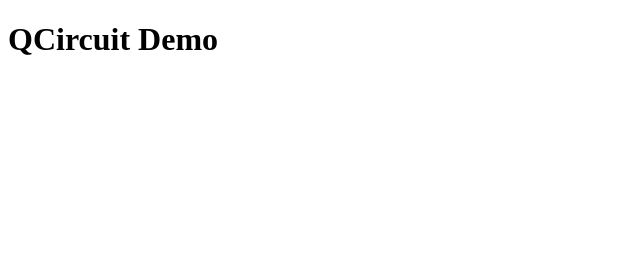
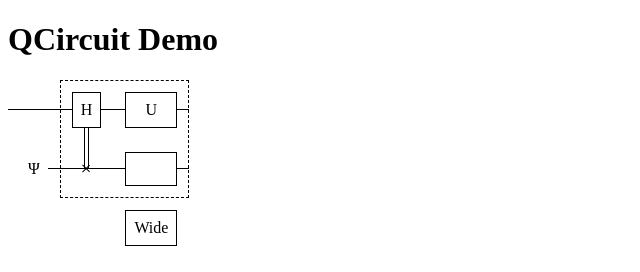
Before and after one commit to GiacoCorsiglia/qcircuit, a website built with Vite: page index.html in a window 1280 px wide. Shown: the whole page, without its empty margins (0-640 px from the left). Built offline with nearby package versions, Linux system fonts and the light colour scheme.

Commit message:
Add exploratory demo + styles

```diff
--- a/index.html
+++ b/index.html
@@ -8,6 +8,42 @@
   <body>
     <div id="app"></div>
 
+    <div class="qcircuit">
+      <div class="box" style="grid-row: 1 / 7; grid-column: 4 / 10;"></div>
+
+      <div class="wire" style="grid-row: 2; grid-column: 1;"></div>
+      <div class="wire" style="grid-row: 2; grid-column: 2;"></div>
+      <div class="wire" style="grid-row: 2; grid-column: 3;"></div>
+
+      <div class="wire" style="grid-row: 2; grid-column: 4;"></div>
+      <div class="gate" style="grid-row: 2; grid-column: 5;">H</div>
+      <div class="wire" style="grid-row: 2; grid-column: 6;"></div>
+
+      <div class="wire" style="grid-row: 2; grid-column: 7;"></div>
+      <div class="gate" style="grid-row: 2; grid-column: 8;"><span>U</span></div>
+      <div class="wire" style="grid-row: 2; grid-column: 9;"></div>
+
+      <div class="vwire double" style="grid-row: 3; grid-column: 5;"></div>
+      <div class="vwire double" style="grid-row: 4; grid-column: 5;"></div>
+
+      <div class="label" style="grid-row: 5; grid-column: 2;"><span>Ψ</span></div>
+      <div class="wire" style="grid-row: 5; grid-column: 3;"></div>
+
+      <div class="wire" style="grid-row: 5;  grid-column: 4;"></div>
+
+      <div class="wire" style="grid-row: 5;  grid-column: 5;"></div>
+      <div class="vwire double first-half" style="grid-row: 5;  grid-column: 5;"></div>
+      <div class="x" style="grid-row: 5;  grid-column: 5;"></div>
+
+      <div class="wire" style="grid-row: 5;  grid-column: 6;"></div>
+
+      <div class="wire" style="grid-row: 5; grid-column: 7;"></div>
+      <div class="gate" style="grid-row: 5; grid-column: 8;"></div>
+      <div class="wire" style="grid-row: 5; grid-column: 9;"></div>
+
+      <div class="gate" style="grid-row: 8; grid-column: 8;"><span>Wide</span></div>
+    </div>
+
     <script type="module" src="/src/demo.ts"></script>
   </body>
 </html>
--- a/src/demo.ts
+++ b/src/demo.ts
@@ -1,3 +1,5 @@
+import "./qcircuit.scss";
+
 document.querySelector<HTMLDivElement>("#app")!.innerHTML = `
   <h1>QCircuit Demo</h1>
 `;
--- /dev/null
+++ b/src/qcircuit.scss
@@ -0,0 +1,165 @@
+.qcircuit {
+  display: grid;
+  box-sizing: border-box;
+
+  /* The N here is the number of rows */
+  grid-template-rows: repeat(3, 0.75em min-content 0.75em);
+  /* N here is the number of columns */
+  grid-template-columns: repeat(3, 0.75em min-content 0.75em);
+}
+
+.gate {
+  border: 1px solid #000;
+  padding: 0.5em;
+}
+
+.label {
+  padding: 0.5em;
+}
+
+.gate,
+.label {
+  display: flex;
+  align-items: center;
+  justify-content: center;
+}
+
+.wire,
+.vwire {
+  display: grid;
+
+  &::before,
+  &::after {
+    background: currentColor;
+  }
+
+  &::before {
+    content: "";
+  }
+
+  &.double {
+    &::after {
+      content: "";
+    }
+  }
+}
+
+.wire {
+  &.first-half, &.second-half {
+    width: 50%;
+  }
+  &.second-half {
+    position: relative;
+    left: 50%;
+  }
+
+  grid-template-rows: 1fr 1px 1fr;
+
+  &::before,
+  &::after {
+    height: 1px;
+  }
+
+  &::before {
+    grid-row: 2;
+  }
+
+  &.double {
+    grid-template-rows: 1fr 1px 3px 1px 1fr;
+
+    &::after {
+      grid-row: 4;
+    }
+  }
+}
+
+.vwire {
+  &.first-half, &.second-half {
+    height: 50%;
+  }
+  &.second-half {
+    position: relative;
+    top: 50%;
+  }
+
+  grid-template-columns: 1fr 1px 1fr;
+
+  &::before,
+  &::after {
+    width: 1px;
+  }
+
+  &::before {
+    grid-column: 2;
+  }
+
+  &.double {
+    grid-template-columns: 1fr 1px 3px 1px 1fr;
+
+    &::after {
+      grid-column: 4;
+    }
+  }
+}
+
+.dot {
+  display: flex;
+  align-items: center;
+  justify-content: center;
+
+  &::before {
+    content: "";
+    background: currentColor;
+    border-radius: 1000px;
+    width: 0.5em;
+    height: 0.5em;
+  }
+}
+
+.circle {
+  display: flex;
+  align-items: center;
+  justify-content: center;
+
+  &::before {
+    content: "";
+    border: 1px solid currentColor;
+    border-radius: 1000px;
+    width: 0.75em;
+    height: 0.75em;
+  }
+}
+
+.x {
+  $size: 0.65em;
+  position: relative;
+
+  min-height: $size;
+  min-width: $size;
+
+  &::before,
+  &::after {
+    content: "";
+    position: absolute;
+    background: currentColor;
+    height: 1px;
+    width: $size;
+    inset: 0;
+    margin: auto;
+  }
+
+  &::before {
+    transform: rotateZ(45deg);
+  }
+  &::after {
+    transform: rotateZ(-45deg);
+  }
+}
+
+.box {
+  border: 1px dashed currentColor;
+}
+
+.barrier {
+  border-left: 1px dashed currentColor;
+}
```
